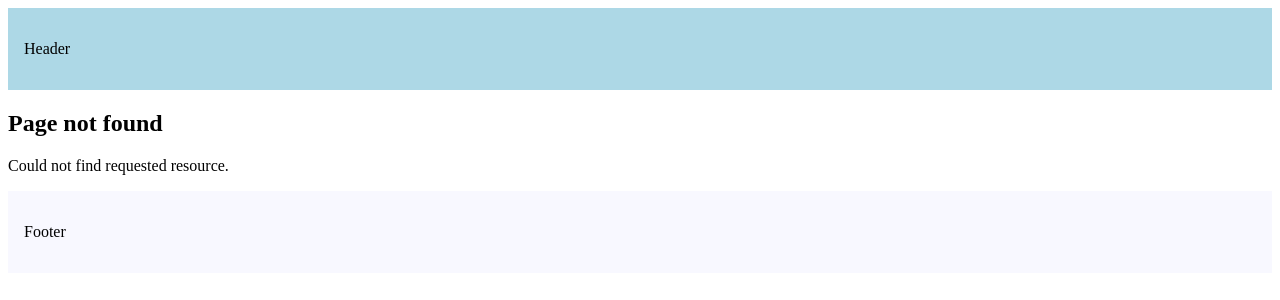
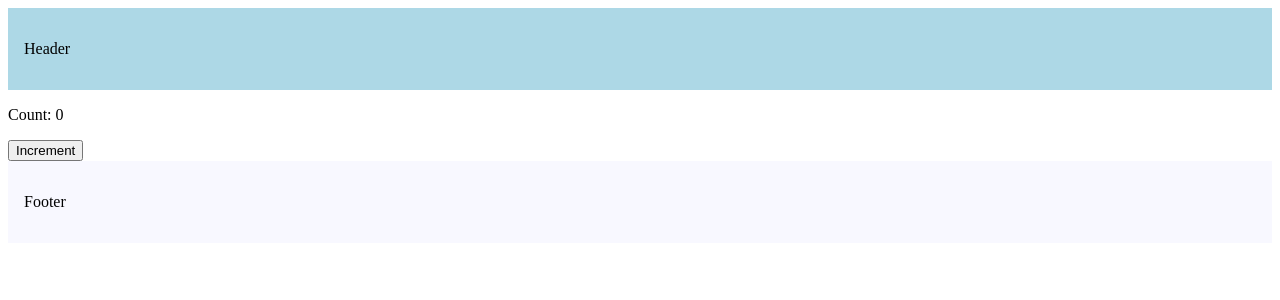
Before and after one commit to firoliyos/Next-Js-learn, a Next.js app: page /counter in a window 1280 px wide. Before the commit this address had no page. Shown: the top 300 px of the page. Built offline with nearby package versions, Linux system fonts and the light colour scheme.

Commit message:
handling-metadata

```diff
--- a/src/app/about/page.tsx
+++ b/src/app/about/page.tsx
@@ -1,3 +1,7 @@
+export const metadata = {
+    title: "About Codevolution",
+}
+
 export default function About() {
     return <h1>About me</h1>
 }
--- /dev/null
+++ b/src/app/counter/counter.tsx
@@ -0,0 +1,15 @@
+"use client"
+
+import { useState } from 'react';
+
+export default function Counter() {
+   const [count, setCount] = useState(0);
+   return(
+    <div>
+        <p>Count: {count}</p>
+        <button onClick={() => setCount(count + 1)}>
+            Increment
+        </button>
+    </div>
+   )
+}
--- /dev/null
+++ b/src/app/counter/page.tsx
@@ -0,0 +1,10 @@
+import Counter from './counter';
+
+export const metadata = {
+    title: "Counter",
+}
+
+ export default function CounterPage() {
+    return <Counter />
+
+ }
```
Also changed, not shown: src/app/products/[productId]/page.tsx (+18 -2 lines).
